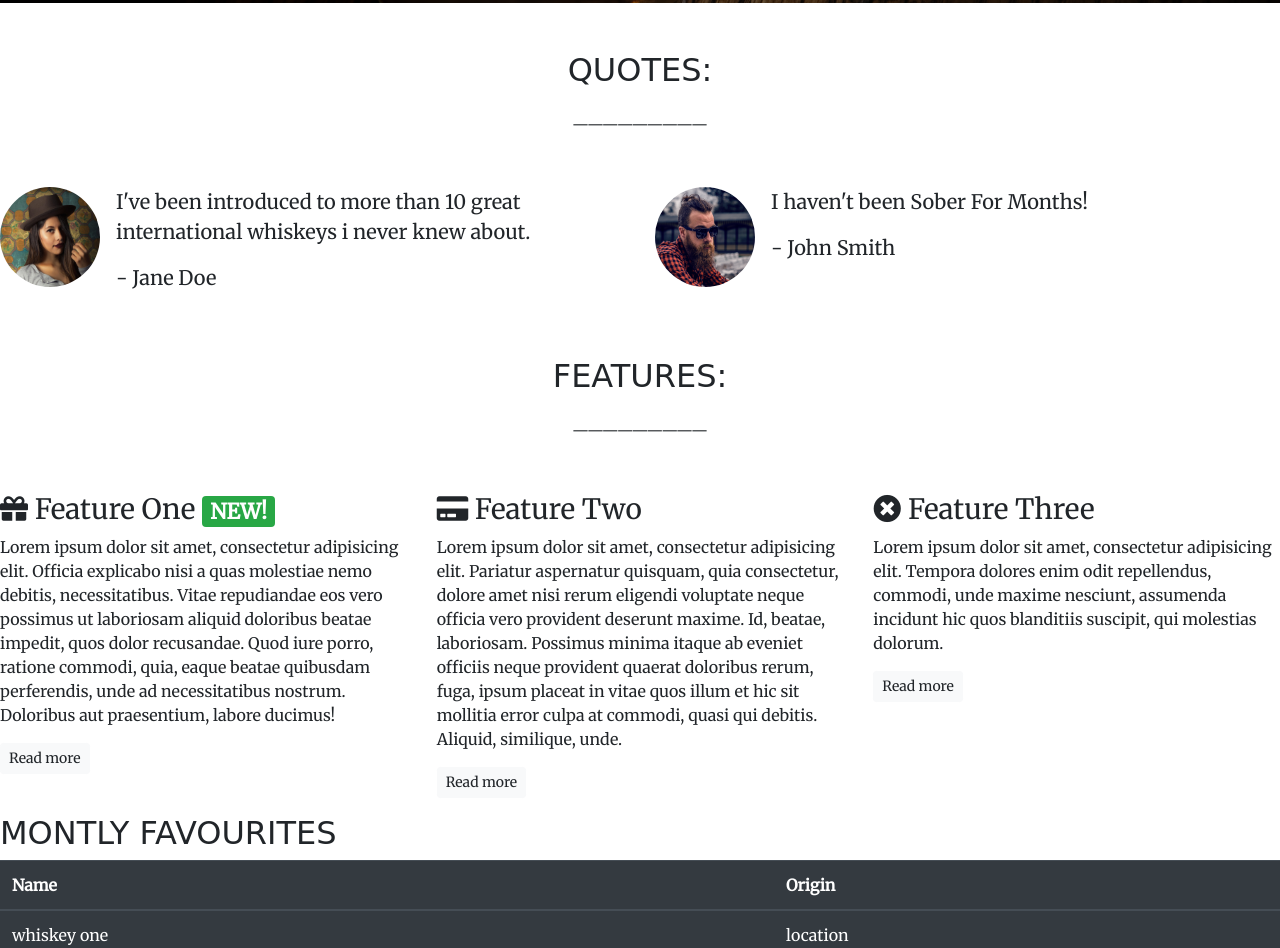
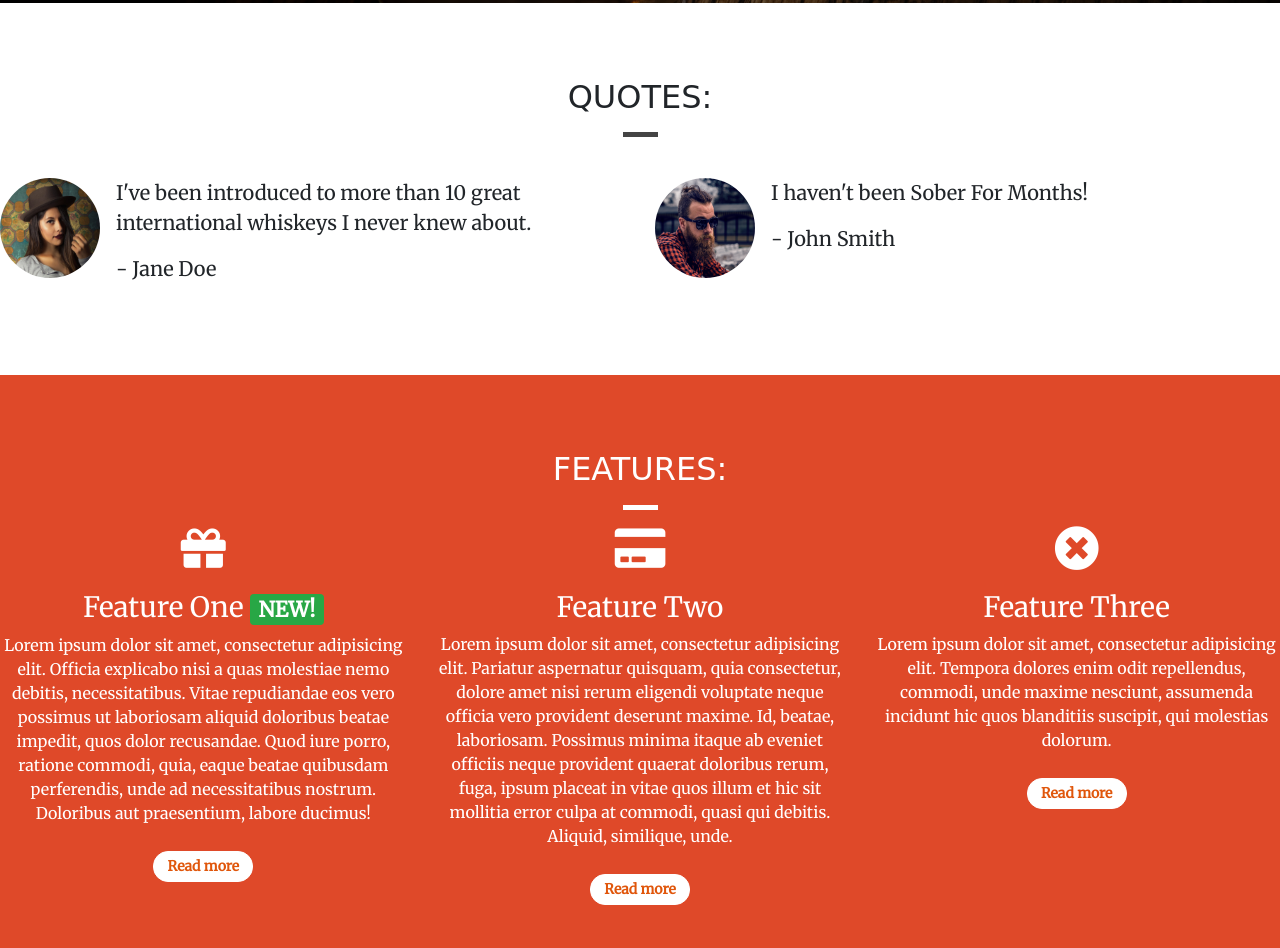
Before and after one commit to g4mb17/Whiskey, a plain HTML site: page index.html in a window 1280 px wide. Shown: the part 797-1745 px from the top of the page. Drawn offline with nearby package versions, Linux system fonts and the light colour scheme; a web font is replaced by a local one.

Commit message:
features and quotes styled

```diff
--- a/css/style.css
+++ b/css/style.css
@@ -11,6 +11,15 @@ h2 {
 Body {
     font-family: 'Merriweather', serif
 }
+
+/* containers */
+
+.container-wrapper {}
+
+.container-wrapper--red {
+    background-color: #df4929;
+    color: #fff;
+    }
 
 .alert-container .col-12 {
     padding-left: 0;
@@ -29,7 +38,7 @@ Body {
 
 .site-wide-alert a {
     color: #fff;
-   }
+}
 
 .callout-container {
     height: 100vh;
@@ -54,6 +63,13 @@ Body {
     height: 100%;
     width: 100%;
     background-color: rgba(0, 0, 0, 0.5);
+}
+
+/* content containers */
+
+.content-container {
+    padding-top: 75px;
+    padding-bottom: 75px;
 }
 
 /* Navbar */
@@ -111,21 +127,42 @@ Body {
     color: #d0d0d0;
 }
 
+/* page headers */
+
+.page-header {
+    margin-bottom: 0;
+    border-bottom: 0;
+    text-align: center;
+
+}
+
+.page-header h2 {
+    margin-top: 0;
+}
+
+.quotes .page-header {
+    margin-bottom: 25px;
+}
+
 /* Block dividers */
 
 .block-divider {
     width: 75px;
     height: 5px;
     border: 0;
-    background-color: #e0560b;
+    background-color: #444
 }
 
 .block-divider--orange {
-    background-color: #f05f40;
+    background-color: #e0560b;
 }
 
 .block-divider--short {
     width: 35px;
+}
+
+.f-block-divider {
+    background-color: #fff
 }
 
 /* Buttons */
@@ -150,3 +187,29 @@ Body {
     border-color: #df4929;
     color: white;
 }
+
+.feature {
+    text-align: center;
+    margin-bottom: 40px;
+}
+
+.feature i {
+    margin-bottom: 20px;
+    font-size: 45px;
+    line-height: 45px;
+
+}
+
+.feature .btn {
+    background-color: white;
+    border-color: white;
+    border-radius: 15px;
+    min-width: 100px;
+    font-weight: bold;
+    margin-top: 10px;
+    color: #e0560b;
+}
+
+.feature .btn:hover {
+    color: #953d0e;
+}
--- a/index.html
+++ b/index.html
@@ -67,8 +67,8 @@
         <div class="row">
             <div class="col-12">
                 <section class="callout jumbotron text-center">
-                    <h1 class="jumbotron-header"> The worlds finist whiskey's delivered to your doorstep </h1>
-                    <hr class="block-divider block-divider-orange">
+                    <h1 class="jumbotron-header"> The worlds finist whiskeys delivered to your doorstep </h1>
+                    <hr class="block-divider block-divider--orange">
                     <p class="lead"> sign up today to start receiving the world's best whiskey every month.
                         <s class="d-none d-sm-inline"> £19.99 </s>
                         <span class="d-inline d-sm-none"> <br> </span>
@@ -85,14 +85,15 @@
 
 
     <!-- Quotes start -->
-    <div class="containter quotes-containter">
+    <div class="container-wrapper">
+        <div class="containter quotes-containter content-container">
             <section class="quotes">
                 <div class="colour">
                     <!-- whiskey colour added to background for quotes -->
                     <div class="row">
-                    <div class="col-12 my-5">
+                        <div class="col-12 page-header">
                             <h2 class="text-uppercase text-center "> Quotes: </h2>
-                        <h3 class="text-center"> _________</h3>
+                            <hr class="block-divider block-divider--short">
                         </div>
                     </div>
 
@@ -104,7 +105,7 @@
                                 </div>
                                 <div class="media-body">
                                     <blockquote class="blockquote">
-                                    <p> I've been introduced to more than 10 great international whiskeys i never knew about. </p>
+                                        <p> I've been introduced to more than 10 great international whiskeys I never knew about. </p>
                                         <p> - Jane Doe </p>
                                     </blockquote>
                                 </div>
@@ -134,26 +135,27 @@
 
 
     <!-- Features start -->
-    <div class="containter features-containter">
+    <div class="container-wrapper container-wrapper--red">
+        <div class="containter features-containter content-container">
             <section class="features">
                 <div class="row">
-                <div class="col-12 my-5">
+                    <div class="col-12 page-header">
                         <h2 class="text-uppercase text-center"> Features: </h2>
-                    <h3 class="text-center"> _________</h3>
+                        <hr class="block-divider block-divider--short f-block-divider">
                     </div>
                 </div>
                 <div class="row">
                     <div class="col-12 col-md-6 col-lg-4">
-                    <div class="features">
-                        <h3><i class="fas fa-gift d-none d-sm-inline"></i> Feature One <span class="badge badge-success">NEW!</span></h3>
-                        <p> Lorem ipsum dolor sit amet, consectetur adipisicing elit. Officia explicabo nisi a quas molestiae nemo debitis, necessitatibus. Vitae repudiandae eos vero possimus ut laboriosam aliquid doloribus beatae impedit, quos dolor recusandae.
-                            Quod iure porro, ratione commodi, quia, eaque beatae quibusdam perferendis, unde ad necessitatibus nostrum. Doloribus aut praesentium, labore ducimus!</p>
+                        <div class="feature">
+                            <h3><i class="fas fa-gift d-none d-sm-block"></i> Feature One <span class="badge badge-success">NEW!</span></h3>
+                            <p> Lorem ipsum dolor sit amet, consectetur adipisicing elit. Officia explicabo nisi a quas molestiae nemo debitis, necessitatibus. Vitae repudiandae eos vero possimus ut laboriosam aliquid doloribus beatae impedit, quos dolor
+                                recusandae. Quod iure porro, ratione commodi, quia, eaque beatae quibusdam perferendis, unde ad necessitatibus nostrum. Doloribus aut praesentium, labore ducimus!</p>
                             <p> <a href="#" class="btn btn-sm btn-light"> Read more </a></p>
                         </div>
                     </div>
                     <div class="col-12 col-md-6 col-lg-4">
                         <div class="feature">
-                        <h3> <i class="fas fa-credit-card d-none d-sm-inline"></i> Feature Two </h3>
+                            <h3> <i class="fas fa-credit-card d-none d-sm-block"></i> Feature Two </h3>
                             <p> Lorem ipsum dolor sit amet, consectetur adipisicing elit. Pariatur aspernatur quisquam, quia consectetur, dolore amet nisi rerum eligendi voluptate neque officia vero provident deserunt maxime. Id, beatae, laboriosam. Possimus
                                 minima itaque ab eveniet officiis neque provident quaerat doloribus rerum, fuga, ipsum placeat in vitae quos illum et hic sit mollitia error culpa at commodi, quasi qui debitis. Aliquid, similique, unde.</p>
                             <p> <a href="#" class="btn btn-sm btn-light"> Read more </a></p>
@@ -161,7 +163,7 @@
                     </div>
                     <div class="col-12 d-md-none d-lg-block col-lg-4">
                         <div class="feature">
-                        <h3> <i class="fas fa-times-circle d-none d-sm-inline"></i> Feature Three </h3>
+                            <h3> <i class="fas fa-times-circle d-none d-sm-block"></i> Feature Three </h3>
                             <P> Lorem ipsum dolor sit amet, consectetur adipisicing elit. Tempora dolores enim odit repellendus, commodi, unde maxime nesciunt, assumenda incidunt hic quos blanditiis suscipit, qui molestias dolorum.</P>
                             <p> <a href="#" class="btn btn-sm btn-light"> Read more </a></p>
                         </div>
@@ -171,14 +173,17 @@
     </div>
 
 
+
     </section>
     <!-- /.Features end -->
 
     <!-- Favourites start -->
-
+    <div class="container-wrapper">
+        <div class="containter content-container">
             <section class="favourites">
 
-        <h2 class="text-uppercase"> Montly favourites</h2>
+                <h2 class="text-uppercase text-center "> Montly favourites</h2>
+                  <hr class="block-divider block-divider--short">
                 <div class="row">
                     <div class="col-12">
                         <table class="table table-hover table-dark">
@@ -226,6 +231,7 @@
 
 
             </section>
+        </div>
         <!-- favourites end -->
 
 
```
Lines whose indentation alone changed are shown as unchanged.
